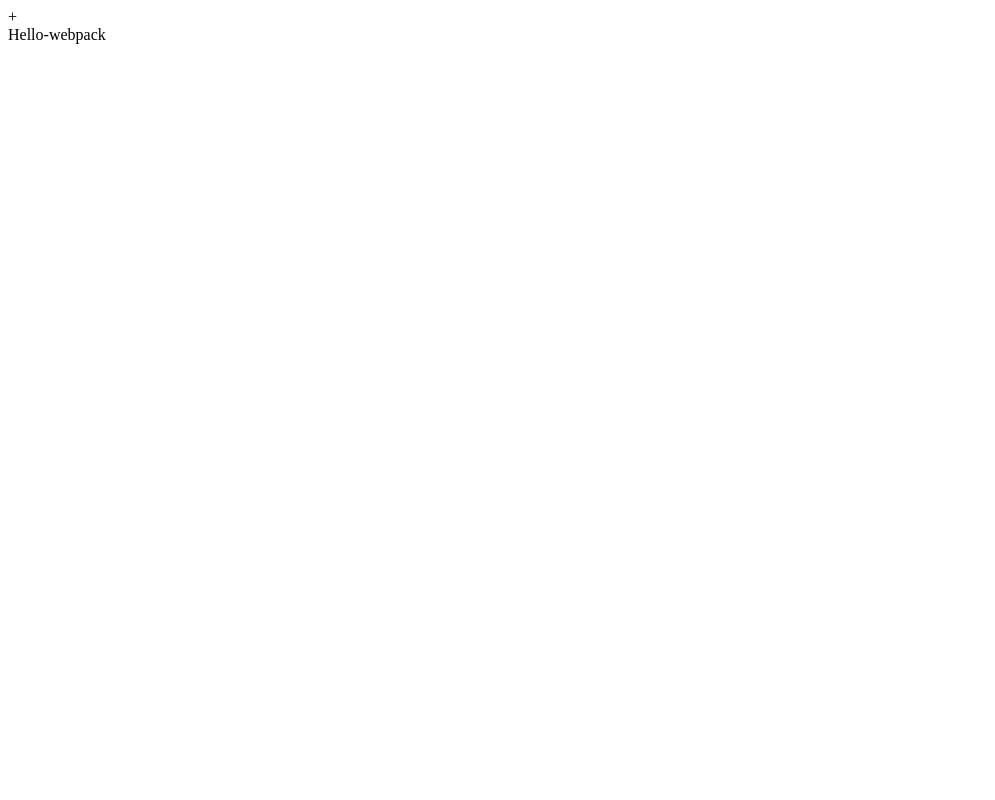
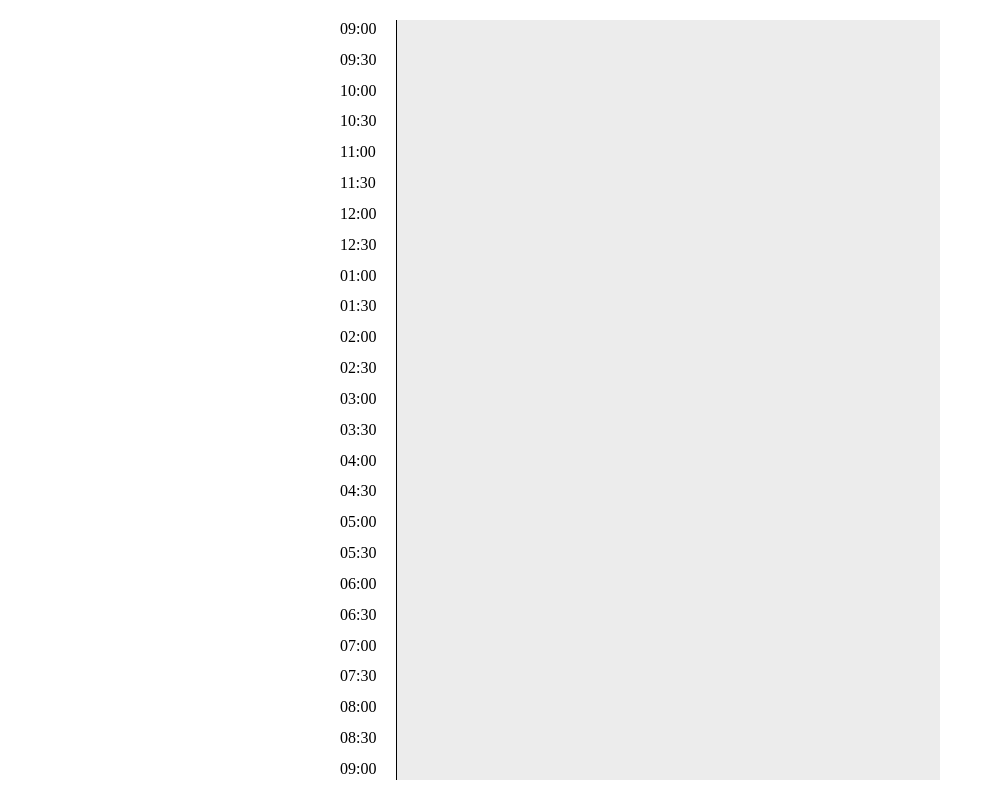
Before and after one commit to colossal-squid/calendar, a website built with webpack: page dist/index.htm in a window 1280 px wide. Shown: the whole page, without its empty margins (0-995 px from the left). Built offline with nearby package versions, Linux system fonts and the light colour scheme.

Commit message:
Scale is rendered now

```diff
--- a/package.json
+++ b/package.json
@@ -11,6 +11,8 @@
   "author": "",
   "license": "ISC",
   "devDependencies": {
+    "css-loader": "^2.1.0",
+    "style-loader": "^0.23.1",
     "webpack": "^4.29.0",
     "webpack-cli": "^3.2.1",
     "webpack-dev-server": "^3.1.14"
--- /dev/null
+++ b/src/date-utils.js
@@ -0,0 +1,19 @@
+const formattedDateRange = [];
+const startDate = '2019-02-03 09:00:00';
+const date = new Date(startDate);
+
+function formatDate(date) {
+    const minutes = date.getMinutes().toString().padStart(2,'0');
+    const hours = (date.getHours() > 12 ? date.getHours() % 12 : date.getHours()).toString().padStart(2,'0');
+    const amPm = date.getHours() >= 12 ? 'PM' : 'AM';
+    return {date: `${hours}:${minutes}`, amPm: amPm};
+}
+
+formattedDateRange.push(formatDate(date));
+for (let i=0; i<=23; i++) {
+    date.setTime( date.getTime() + 1000 * 60 * 30 );
+    formattedDateRange.push(formatDate(date));
+}
+export {
+    formattedDateRange
+}
--- a/src/index.js
+++ b/src/index.js
@@ -1,10 +1,19 @@
-function component() {
-    let element = document.createElement('div');
+import { formattedDateRange } from './date-utils';
+import styles from "./styles.module.css";
 
-    // Lodash, currently included via a script, is required for this line to work
-    element.innerHTML = ['Hello', 'webpack'].join('-');
+function generateDateScale() {
+    return formattedDateRange.map(m=>`<span>${m.date}</span>`).join('')
+}
 
-    return element;
+function createCalendar() {
+    let element = document.querySelector('#root');
+    let dateScale = document.createElement('section');
+    let content = document.createElement('section');
+    element.appendChild(dateScale);
+    element.appendChild(content);
+    content.className = styles.content;
+    dateScale.className = styles.dateScale;
+    dateScale.innerHTML = generateDateScale();
   }
 
-  document.body.appendChild(component());
+  createCalendar();
--- /dev/null
+++ b/src/styles.module.css
@@ -0,0 +1,16 @@
+.dateScale {
+    border-right: 1px solid black;
+    display: flex;
+    flex-direction: column;
+    justify-content: space-between;
+    padding-right: 20px;
+}
+
+.dateScale > span {
+    flex: 0 0 20px;
+}
+
+.content {
+    background: rgb(236,236,236);
+    flex: 1 0 0;
+}
--- a/webpack.config.js
+++ b/webpack.config.js
@@ -4,10 +4,31 @@ module.exports = {
   entry: './src/index.js',
   mode: 'development',
   devServer: {
-    contentBase: './dist'
+    contentBase: './dist',
+    historyApiFallback: {
+       index: 'index.htm'
+    }
   },
   output: {
     filename: 'main.js',
     path: path.resolve(__dirname, 'dist')
+  },
+  module:{
+    rules:[
+        {
+          test:/\.css$/,
+          use: [
+            {
+                loader:'style-loader'
+                },
+              {
+                loader:'css-loader',
+                options: {
+                    modules: true,
+                }
+              }
+            ]
+        }
+   ]
   }
 };
```
Also changed, not shown: README.MD (added), dist/index.htm, 1 other file.
